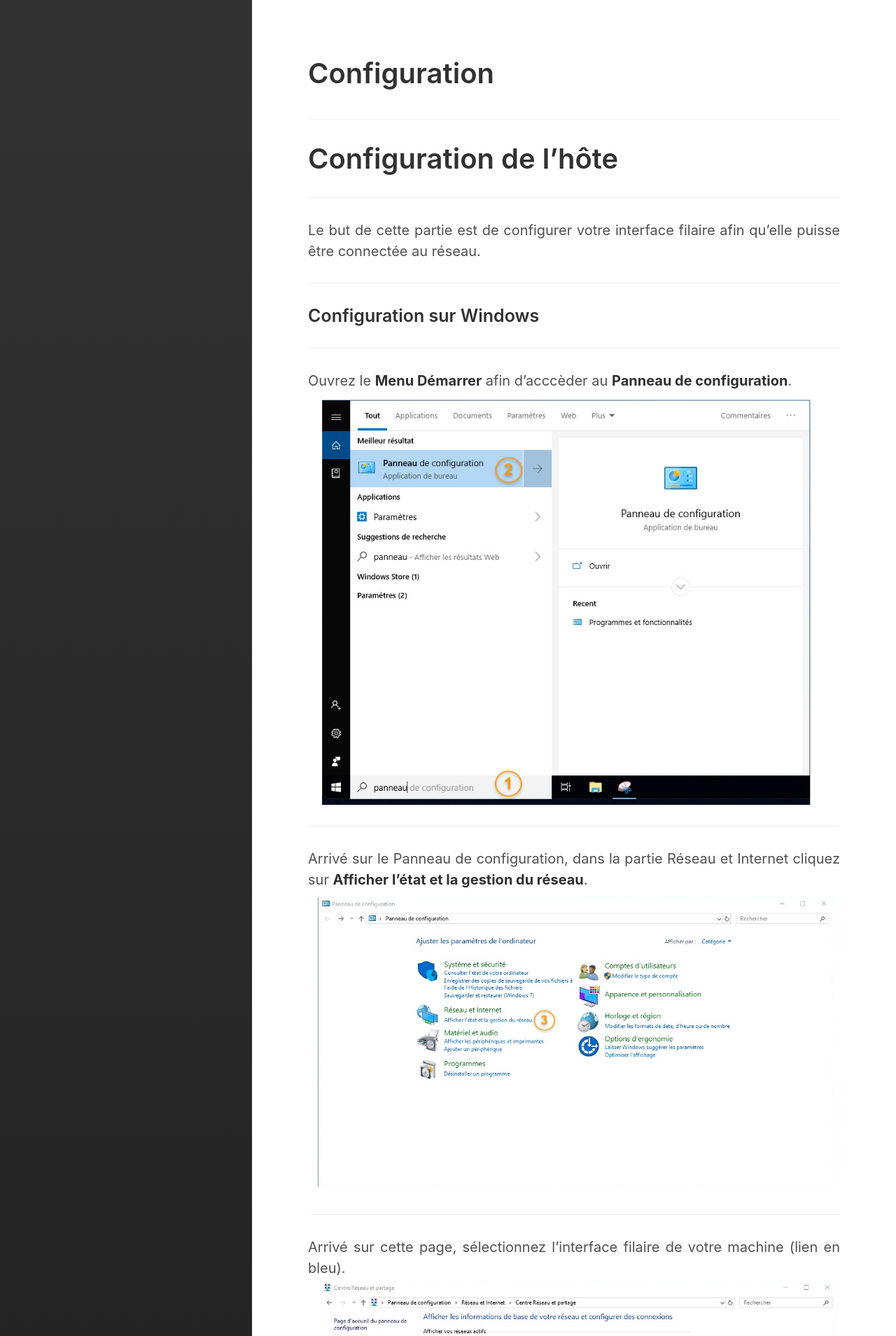
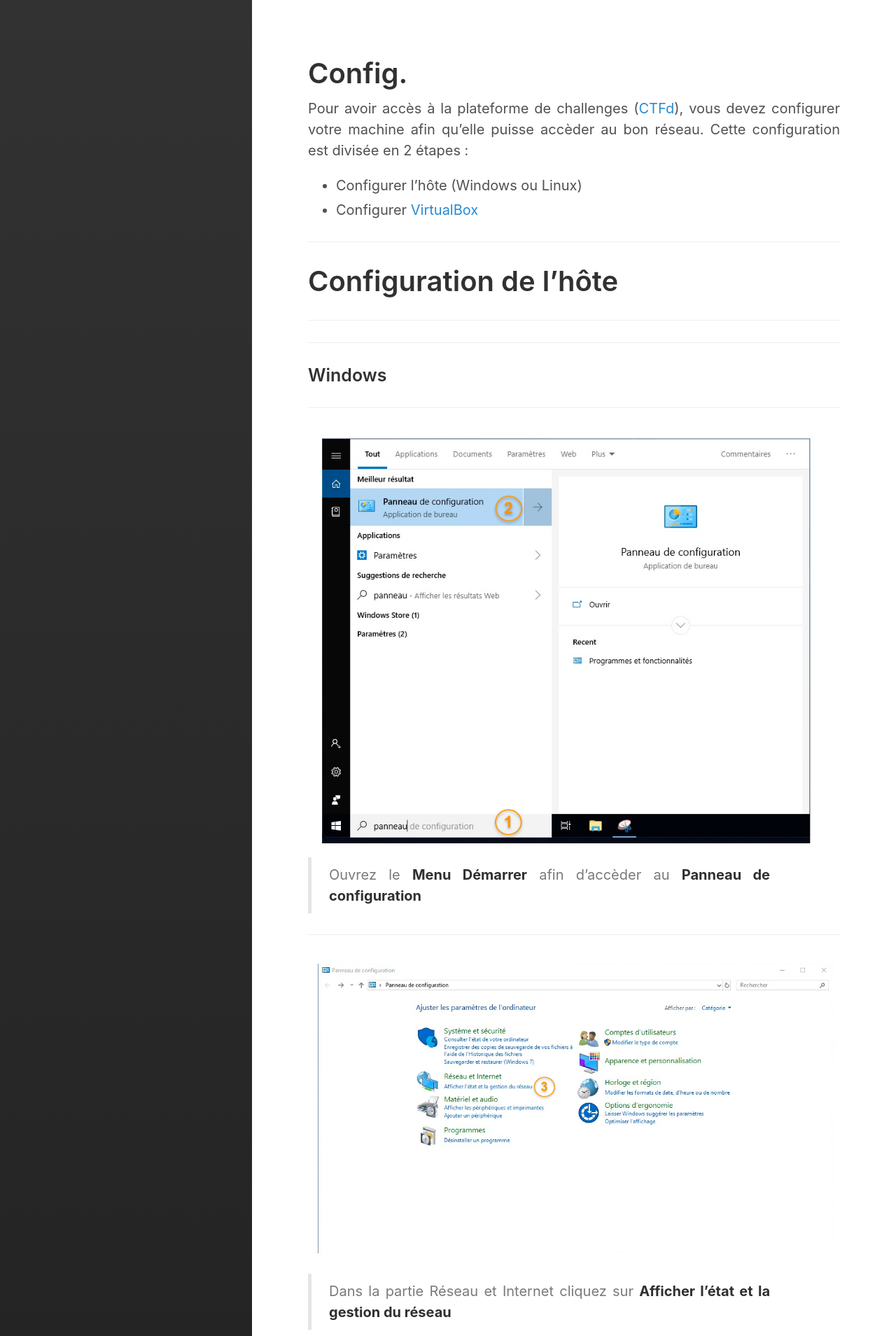
Before and after one commit to TeamCryptis/www, a Jekyll site: the page built from config.md, in a window 1280 px wide. Shown: the top 1909 px of the page at 70% size. Built offline with Jekyll 4.4.1, drawn with Linux system fonts in a browser that asks for light colours; some of the changed text lies outside the part shown.

Commit message:
Amélioration sur la page config.

````diff
--- a/config.md
+++ b/config.md
@@ -1,51 +1,61 @@
 ---
 layout: page
-title: Configuration
+title: Config.
 sidebar_link: true
 ---
+
+Pour avoir accès à la plateforme de challenges ([CTFd](https://github.com/CTFd/CTFd)), vous devez configurer votre machine afin qu'elle puisse accèder au bon réseau.
+Cette configuration est divisée en 2 étapes :
+* Configurer l'hôte (Windows ou Linux)
+* Configurer [VirtualBox](https://virtualbox.org)
 
 ---
 # Configuration de l'hôte
 ---
 
-Le but de cette partie est de configurer votre interface filaire afin qu'elle puisse être connectée au réseau.
-
 ---
-### Configuration sur Windows
+### Windows
 ---
 
-Ouvrez le **Menu Démarrer** afin d'acccèder au **Panneau de configuration**.
 <img class="center" src="/assets/images/config/win-c1.png" alt="Menu démarrer">
+
+> Ouvrez le **Menu Démarrer** afin d'accèder au **Panneau de configuration**
 
 ---
 
-Arrivé sur le Panneau de configuration, dans la partie Réseau et Internet cliquez sur **Afficher l'état et la gestion du réseau**.
 <img class="center" src="/assets/images/config/win-c2.png" alt="Panneau de configuration">
+
+> Dans la partie Réseau et Internet cliquez sur **Afficher l'état et la gestion du réseau**
 
 ---
 
-Arrivé sur cette page, sélectionnez l'interface filaire de votre machine (lien en bleu).
 <img class="center" src="/assets/images/config/win-c3.png" alt="Centre réseau et partage">
+
+> Arrivé sur cette page, sélectionnez l'interface filaire de votre machine (lien en bleu).
 
 ---
 
-Cliquez ensuite sur **Propriétés**.
 <img class="center" src="/assets/images/config/win-c4.png" alt="État de Ethernet0">
+
+> Cliquez ensuite sur **Propriétés**.
 
 ---
 
+<img class="center" src="/assets/images/config/win-c5.png" alt="Propriétés de Ethernet0">
+
 Sélectionnez **Internet Protocol Version 4 (TCP/IPv4)**
-<img class="center" src="/assets/images/config/win-c5.png" alt="Propriétés de Ethernet0">
 
 ---
 
+<img class="center" src="/assets/images/config/win-c6.png" alt="Configuration d'IPv4">
+
 Vous arrivez sur la fenêtre de configuration de l'interface. Normalement, la case "Obtenir une adresse automatique" est coché, changez cela et mettez "**Utiliser l'adresse IP suivante**".
-<img class="center" src="/assets/images/config/win-c6.png" alt="Configuration d'IPv4">
 
 ---
 
+<img class="center" src="/assets/images/config/win-c7.png" alt="Nouvelle configuration IPv4">
+
 Vous pouvez maintenant rentrer votre adresse IP (fourni par les orga.) dans le champ "**Adresse IP**". Le "**Masque de sous-réseau**" est `255.255.255.0`.
-<img class="center" src="/assets/images/config/win-c7.png" alt="Nouvelle configuration IPv4">
 
 ---
 
@@ -55,31 +65,34 @@ Enregistrez vos modifications, il vous faut maintenant configurer **VirtualBox**
 **REMARQUE IMPORTANTE !!** : pensez à refaire la même manipulation après le CTF en repassant sur "**Obtenir une adresse automatique**".
 
 ---
-### Configuration sur Linux
+### Linux
 ---
 
 ```bash
-$ sudo systemctl status network-manager
+# arrêter le service
 $ sudo systemctl stop network-manager
 
+# configurer l'interface filaire
 $ sudo ip addr add 10.10.10.1/24 dev eth0
 
+# relancer le service
 $ sudo systemctl start network-manager
-
-# tester, normalement avec des résultats
-$ ping 10.10.10.1
 ```
 
 ---
-# Configuration de VirtualBox
+# Configurer VirtualBox
 ---
 
-Pour commencez, éteignez votre machine, si cela n'est pas déjà fait. Puis selectionnez cette dernière. Cliquez ensuite sur "**Configuration**".
+A cette étape, vous avez normalement accès à la platforme depuis votre système hôte. Rendez-vous sur [http://10.10.10.1](http://10.10.10.1) pour vous assurer que cela fonctionne.
+
 <img class="center" src="/assets/images/config/vb-c1.png" alt="VirtualBox accueil">
+
+> Pour configurer VirtualBox, éteignez d'abord votre VM, si cela n'est pas déjà fait. Puis sélectionnez cette dernière. Cliquez ensuite sur "**Configuration**".
 
 ---
 
-Arrivez sur la fenêtre de configuration, selectionnez "**Réseau**". Et sur l'onglet "**Interface 1**", cochez la case "***Activer l'interface réseau**" et choisisez le mode d'accès réseau "**NAT**". Enregistrez et lancez votre VM. Vous avez maintenenant un accès à internet ainsi que la possibilité de joindre la platforme pour le CTF.
 <img class="center" src="/assets/images/config/vb-c2.png" alt="VirtualBox configuration">
 
-Si vous rencontrez des problèmes, n'hésitez pas à sociliter les organisateurs :)
+Arrivez sur la fenêtre de configuration, sélectionnez "**Réseau**". Et sur l'onglet "**Interface 1**", cochez la case "**Activer l'interface réseau**" et choisissez le mode d'accès réseau "**NAT**". Enregistrez et lancez votre VM. Vous avez maintenant un accès à internet ainsi que la possibilité de joindre la plateforme pour le CTF.
+
+Si vous rencontrez des problèmes, n'hésitez pas à soliciter les organisateurs :)
````
